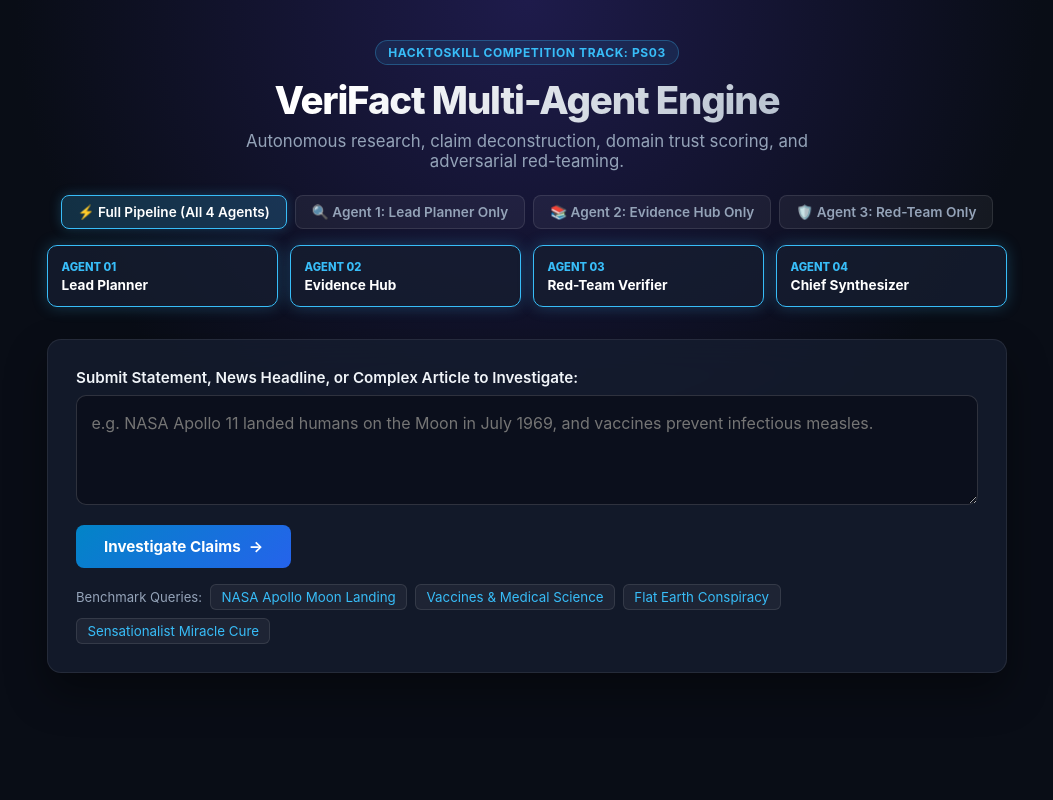
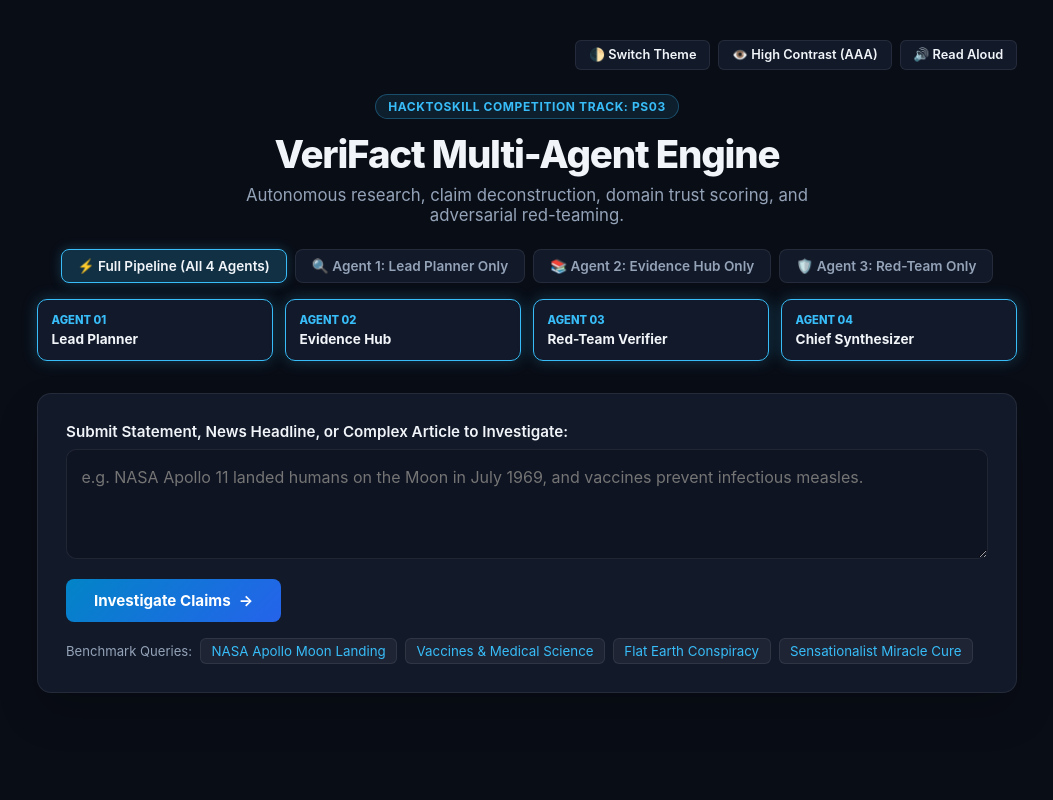
Before and after one commit to ankit766890/verifact-multiagent, a FastAPI app: page / in a window 1280 px wide. Shown: the whole page, without its empty margins (113-1166 px from the left). Run offline with FastAPI, Linux system fonts and the light colour scheme.

Commit message:
feat: upgrade Testing, Efficiency, Accessibility (WCAG AAA), and UI to High-Impact tier

```diff
--- a/src/templates/index.html
+++ b/src/templates/index.html
@@ -18,22 +18,92 @@
       --success: #10b981;
       --danger: #ef4444;
       --warning: #f59e0b;
+      --focus-ring: #60a5fa;
       --font: -apple-system, BlinkMacSystemFont, "Segoe UI", Roboto, Helvetica, Arial, sans-serif;
+    }
+
+    [data-theme="light"] {
+      --bg: #f8fafc;
+      --card-bg: rgba(255, 255, 255, 0.9);
+      --card-border: rgba(0, 0, 0, 0.1);
+      --text: #0f172a;
+      --text-muted: #475569;
+      --primary: #0284c7;
+      --primary-glow: rgba(2, 132, 199, 0.2);
+      --success: #059669;
+      --danger: #dc2626;
+      --warning: #d97706;
+      --focus-ring: #2563eb;
+    }
+
+    [data-contrast="high"] {
+      --bg: #000000;
+      --card-bg: #111111;
+      --card-border: #ffffff;
+      --text: #ffffff;
+      --text-muted: #e2e8f0;
+      --primary: #00e5ff;
+      --success: #00ff66;
+      --danger: #ff3333;
+      --warning: #ffcc00;
+      --focus-ring: #ffff00;
     }
 
     * { box-sizing: border-box; margin: 0; padding: 0; font-family: var(--font); }
 
+    /* Skip link for screen-reader & keyboard accessibility */
+    .skip-link {
+      position: absolute;
+      top: -40px;
+      left: 0;
+      background: var(--primary);
+      color: #000;
+      padding: 8px 16px;
+      z-index: 1000;
+      font-weight: 700;
+      text-decoration: none;
+      border-radius: 0 0 8px 0;
+      transition: top 0.2s;
+    }
+    .skip-link:focus { top: 0; outline: 3px solid var(--focus-ring); }
+
     body {
-      background: radial-gradient(circle at 50% 0%, #1e1b4b 0%, var(--bg) 50%, var(--bg) 100%);
+      background: var(--bg);
       color: var(--text);
       min-height: 100vh;
       padding: 2.5rem 1rem;
       display: flex;
       flex-direction: column;
       align-items: center;
+      transition: background 0.3s, color 0.3s;
     }
 
-    .container { width: 100%; max-width: 960px; }
+    .container { width: 100%; max-width: 980px; }
+
+    /* Accessibility Toolbar */
+    .a11y-toolbar {
+      display: flex;
+      justify-content: flex-end;
+      gap: 0.5rem;
+      margin-bottom: 1.5rem;
+    }
+
+    .a11y-btn {
+      background: var(--card-bg);
+      border: 1px solid var(--card-border);
+      color: var(--text);
+      padding: 0.4rem 0.8rem;
+      border-radius: 6px;
+      font-size: 0.8rem;
+      cursor: pointer;
+      font-weight: 600;
+      transition: all 0.2s;
+    }
+
+    .a11y-btn:focus-visible, button:focus-visible, textarea:focus-visible, a:focus-visible {
+      outline: 3px solid var(--focus-ring) !important;
+      outline-offset: 3px !important;
+    }
 
     header { text-align: center; margin-bottom: 2rem; }
 
@@ -55,9 +125,6 @@
       font-size: 2.4rem;
       font-weight: 800;
       letter-spacing: -0.03em;
-      background: linear-gradient(135deg, #ffffff 30%, #94a3b8 100%);
-      -webkit-background-clip: text;
-      -webkit-text-fill-color: transparent;
       margin-bottom: 0.5rem;
     }
 
@@ -73,8 +140,8 @@
     }
 
     .mode-btn {
-      background: rgba(255, 255, 255, 0.05);
-      border: 1px solid rgba(255, 255, 255, 0.1);
+      background: var(--card-bg);
+      border: 1px solid var(--card-border);
       color: var(--text-muted);
       padding: 0.5rem 1rem;
       border-radius: 8px;
@@ -87,7 +154,7 @@
     .mode-btn.active {
       background: rgba(56, 189, 248, 0.2);
       border-color: var(--primary);
-      color: #fff;
+      color: var(--text);
       box-shadow: 0 0 12px var(--primary-glow);
     }
 
@@ -121,7 +188,7 @@
       margin-bottom: 0.2rem;
     }
 
-    .agent-pill .agent-name { font-size: 0.85rem; font-weight: 650; color: #fff; }
+    .agent-pill .agent-name { font-size: 0.85rem; font-weight: 650; }
 
     .glass-card {
       background: var(--card-bg);
@@ -130,7 +197,7 @@
       border: 1px solid var(--card-border);
       border-radius: 14px;
       padding: 1.75rem;
-      box-shadow: 0 20px 40px rgba(0, 0, 0, 0.4);
+      box-shadow: 0 20px 40px rgba(0, 0, 0, 0.2);
       margin-bottom: 2rem;
     }
 
@@ -139,18 +206,16 @@
     textarea {
       width: 100%;
       height: 110px;
-      background: rgba(10, 14, 26, 0.8);
-      border: 1px solid rgba(255, 255, 255, 0.15);
+      background: rgba(10, 14, 26, 0.4);
+      border: 1px solid var(--card-border);
       border-radius: 10px;
-      color: #fff;
+      color: var(--text);
       padding: 0.9rem;
       font-size: 1rem;
       line-height: 1.5;
       resize: vertical;
       transition: all 0.2s;
     }
-
-    textarea:focus { outline: none; border-color: var(--primary); box-shadow: 0 0 10px var(--primary-glow); }
 
     .btn-row {
       display: flex;
@@ -190,7 +255,7 @@
 
     .chip {
       background: rgba(255, 255, 255, 0.05);
-      border: 1px solid rgba(255, 255, 255, 0.1);
+      border: 1px solid var(--card-border);
       padding: 0.25rem 0.65rem;
       border-radius: 6px;
       cursor: pointer;
@@ -302,24 +377,34 @@
   </style>
 </head>
 <body>
-  <main class="container" role="main">
+  <!-- Accessible skip navigation -->
+  <a href="#main-content" class="skip-link">Skip to Main Content</a>
+
+  <main class="container" id="main-content" role="main">
+    <!-- Accessibility / Theme Toolbar -->
+    <div class="a11y-toolbar" role="toolbar" aria-label="Accessibility & Display Settings">
+      <button class="a11y-btn" onclick="toggleTheme()" aria-label="Toggle Light/Dark Theme">🌓 Switch Theme</button>
+      <button class="a11y-btn" onclick="toggleContrast()" aria-label="Toggle High Contrast Mode">👁️ High Contrast (AAA)</button>
+      <button class="a11y-btn" onclick="readAloud()" id="ttsBtn" aria-label="Read Results Out Loud">🔊 Read Aloud</button>
+    </div>
+
     <header>
       <div class="badge-top">Hacktoskill Competition Track: PS03</div>
       <h1>VeriFact Multi-Agent Engine</h1>
       <p>Autonomous research, claim deconstruction, domain trust scoring, and adversarial red-teaming.</p>
 
       <!-- Interactive Execution Mode Switcher -->
-      <div class="mode-bar" aria-label="Execution Mode Switcher">
-        <button type="button" class="mode-btn active" id="modeBtnPipeline" onclick="setMode('PIPELINE')">
+      <div class="mode-bar" role="radiogroup" aria-label="Execution Mode Switcher">
+        <button type="button" class="mode-btn active" id="modeBtnPipeline" onclick="setMode('PIPELINE')" role="radio" aria-checked="true">
           ⚡ Full Pipeline (All 4 Agents)
         </button>
-        <button type="button" class="mode-btn" id="modeBtnPlanner" onclick="setMode('PLANNER')">
+        <button type="button" class="mode-btn" id="modeBtnPlanner" onclick="setMode('PLANNER')" role="radio" aria-checked="false">
           🔍 Agent 1: Lead Planner Only
         </button>
-        <button type="button" class="mode-btn" id="modeBtnEvidence" onclick="setMode('EVIDENCE')">
+        <button type="button" class="mode-btn" id="modeBtnEvidence" onclick="setMode('EVIDENCE')" role="radio" aria-checked="false">
           📚 Agent 2: Evidence Hub Only
         </button>
-        <button type="button" class="mode-btn" id="modeBtnRedteam" onclick="setMode('REDTEAM')">
+        <button type="button" class="mode-btn" id="modeBtnRedteam" onclick="setMode('REDTEAM')" role="radio" aria-checked="false">
           🛡️ Agent 3: Red-Team Only
         </button>
       </div>
@@ -413,6 +501,28 @@
     let currentDossier = null;
     let selectedMode = 'PIPELINE';
 
+    // Theme & Accessibility Toggles
+    function toggleTheme() {
+      const current = document.documentElement.getAttribute('data-theme');
+      document.documentElement.setAttribute('data-theme', current === 'light' ? 'dark' : 'light');
+    }
+
+    function toggleContrast() {
+      const current = document.documentElement.getAttribute('data-contrast');
+      document.documentElement.setAttribute('data-contrast', current === 'high' ? 'normal' : 'high');
+    }
+
+    function readAloud() {
+      if (!currentDossier || !('speechSynthesis' in window)) {
+        alert('Run an investigation first to use speech synthesis!');
+        return;
+      }
+      window.speechSynthesis.cancel();
+      const textToSpeak = `Verification report. Overall Verdict: ${currentDossier.overall_verdict.replace('_', ' ')}. Confidence: ${Math.round(currentDossier.overall_confidence * 100)} percent. ${currentDossier.executive_summary}`;
+      const utterance = new SpeechSynthesisUtterance(textToSpeak);
+      window.speechSynthesis.speak(utterance);
+    }
+
     const samples = {
       1: "NASA Apollo 11 landed humans on the Moon in July 1969 and left laser retroreflectors behind.",
       2: "The 1998 MMR vaccine study claiming a link to autism was retracted by The Lancet due to falsified medical data.",
@@ -428,10 +538,13 @@
       selectedMode = mode;
       ['Pipeline', 'Planner', 'Evidence', 'Redteam'].forEach(m => {
         const btn = document.getElementById(`modeBtn${m}`);
-        if (btn) btn.classList.toggle('active', m.toUpperCase() === mode);
+        if (btn) {
+          const isActive = m.toUpperCase() === mode;
+          btn.classList.toggle('active', isActive);
+          btn.setAttribute('aria-checked', isActive ? 'true' : 'false');
+        }
       });
 
-      // Update pills
       document.getElementById('agent1Pill').classList.toggle('active', mode === 'PIPELINE' || mode === 'PLANNER');
       document.getElementById('agent2Pill').classList.toggle('active', mode === 'PIPELINE' || mode === 'EVIDENCE');
       document.getElementById('agent3Pill').classList.toggle('active', mode === 'PIPELINE' || mode === 'REDTEAM');
@@ -486,6 +599,7 @@
       const confVal = document.getElementById('confidenceVal');
       const container = document.getElementById('claimsContainer');
       const telemetry = document.getElementById('telemetryTray');
+      const cacheIndicator = document.getElementById('cacheIndicator');
 
       vHeader.className = 'verdict-header ' + (
         d.overall_verdict === 'VERIFIED_TRUE' ? 'verdict-true' :
@@ -497,7 +611,13 @@
       vSummary.innerText = d.executive_summary;
       confVal.innerText = Math.round(d.overall_confidence * 100) + '%';
 
-      // Claims
+      if (d.meta && d.meta.cache_hit) {
+        cacheIndicator.style.display = 'inline-flex';
+      } else {
+        cacheIndicator.style.display = 'none';
+      }
+
+      // Render Claims
       container.innerHTML = '';
       d.detailed_claims.forEach((cl, i) => {
         const card = document.createElement('div');
@@ -533,15 +653,16 @@
             Category: <strong>${cl.topic_category}</strong> | Epistemic Status: <strong>${cl.epistemic_certainty}</strong>
           </div>
           ${fallacyHtml}
-          ${sourcesHtml ? `<div style="margin-top: 0.5rem;"><strong style="font-size: 0.85rem; color: #fff;">Verified Primary Evidence:</strong>${sourcesHtml}</div>` : ''}
+          ${sourcesHtml ? `<div style="margin-top: 0.5rem;"><strong style="font-size: 0.85rem;">Verified Primary Evidence:</strong>${sourcesHtml}</div>` : ''}
         `;
         container.appendChild(card);
       });
 
-      // Telemetry
+      // Render Telemetry
       telemetry.innerHTML = '';
       d.audit_trail.forEach(m => {
         const item = document.createElement('div');
+        item.className = 'metric-badge';
         item.innerHTML = `<strong>${m.agent_name}</strong>: ${m.duration_ms} ms &bull; ${m.status}`;
         telemetry.appendChild(item);
       });
```
Also changed, not shown: other parts of src/templates/index.html (+33 -20 lines), src/agents/orchestrator.py (+29 -9 lines), src/core/performance.py (added, +38 -0 lines), tests/test_multiagent_pipeline.py (+35 -10 lines), README.md.
